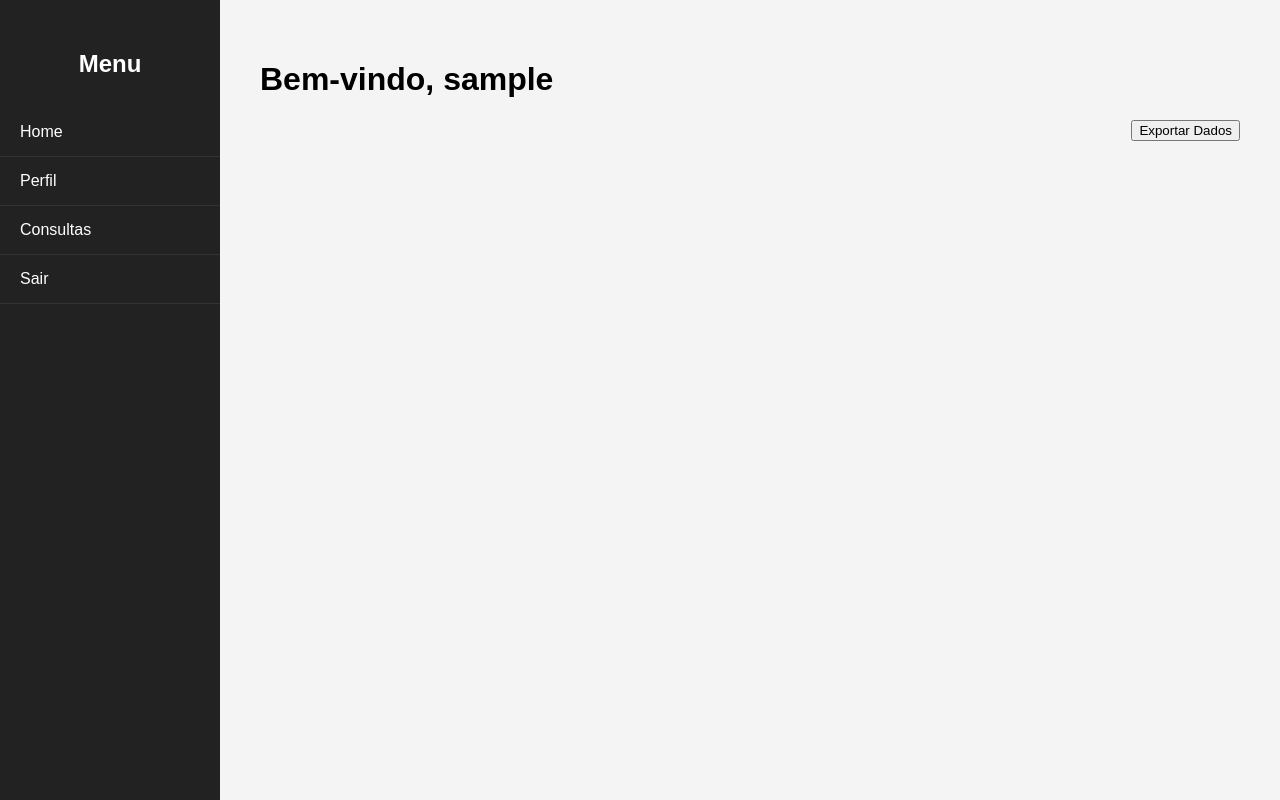
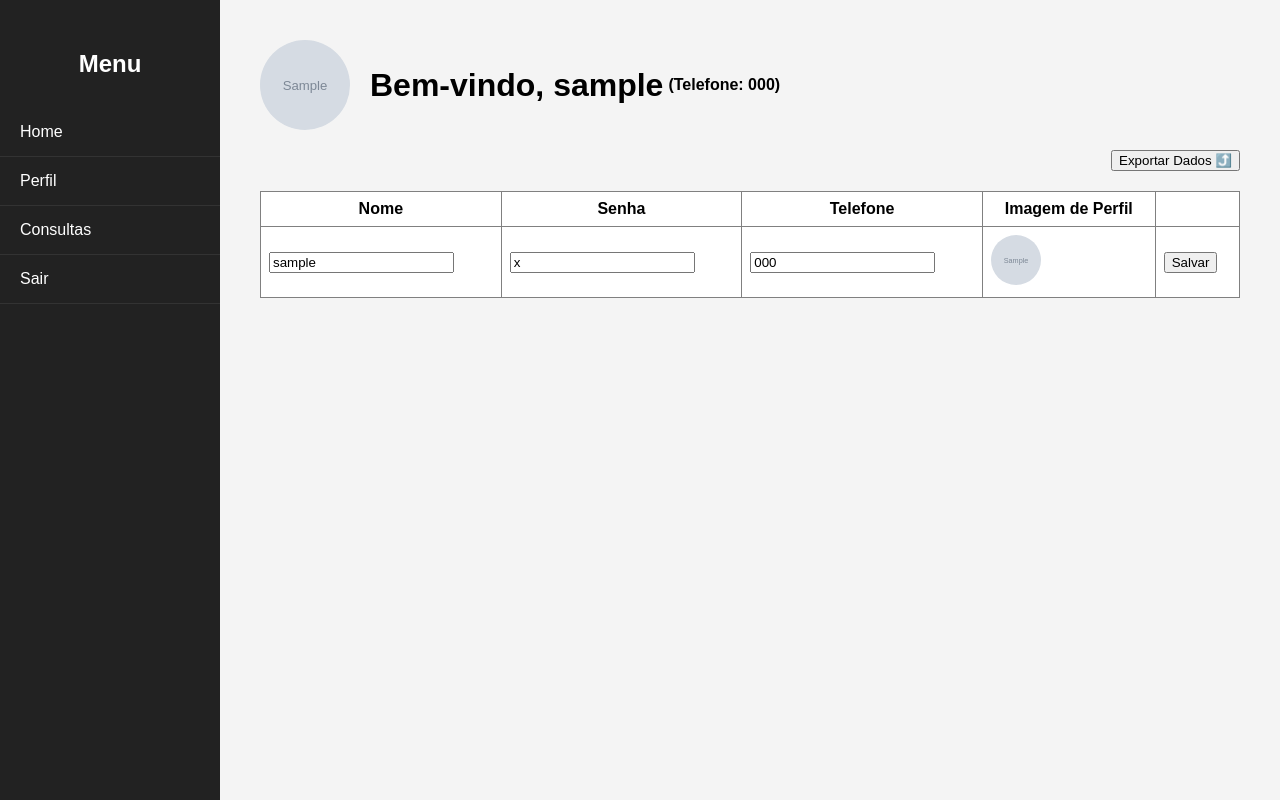
Before and after one commit to dankas/miau, a PHP site: page /home.php?section=perfil in a window 1280 px wide. Run offline with PHP 8.4, Linux system fonts and the light colour scheme; the visitor is signed in with stand-in values (Sample User, id 1); tables that the repository leaves empty or names only in its code hold one stand-in row (values such as "Sample post"); grey boxes marked "Sample" are stand-in pictures.

```diff
--- a/controllers/homecontroller.php
+++ b/controllers/homecontroller.php
@@ -6,7 +6,7 @@ require_once 'models/pet.php';
 require_once 'petscontroller.php';
 require_once 'userscontroller.php';
 $pets  = getPets($_SESSION['userId'], $pdo->prepare("SELECT * FROM pet JOIN tipo ON pet.tipoid = tipo.idtipo WHERE tutor = :id AND ativo = 1 ORDER BY datetimeregistro"));
-$users = getUser($_SESSION['userId'], $pdo->prepare("SELECT * FROM users WHERE iduser = :id"));
+$user = getUser($_SESSION['userId'], $pdo->prepare("SELECT * FROM users WHERE iduser = :id"));
 
 if ($_SERVER['REQUEST_METHOD'] === 'POST' && $_GET['action'] == 'exportJson' )  {
     $commitMessage = 'commit ' . date('Y-m-d H:i:s').'';
@@ -17,6 +17,16 @@ if ($_SERVER['REQUEST_METHOD'] === 'POST' && $_GET['action'] == 'exportJson' )
     $gitpushMessage = system(('git push origin master '));
     header('Location: home.php?section=home&message=Dados exportados com sucesso ' . $commitMessage. ' ' . $gitaddMessage . ' ' . $gitcommitMessage . ' ' . $gitpushMessage);
 
+}
+
+if ($_SERVER['REQUEST_METHOD'] === 'POST' && $_GET['action'] == 'updateUser') {
+    $user->setUsername($_POST['username']);
+    $user->setTelefone($_POST['telefone']);
+    $user->setImgprofile($_POST['imgprofile']);
+    $user->setPassword($_POST['password']);
+    updateUser($user,$pdo);
+    header('Location: home.php?section=home&message=Usuário atualizado com sucesso');
+    exit();
 }
 
 if ($_SERVER['REQUEST_METHOD'] === 'POST' && $_GET['action'] == 'addpet') {
@@ -36,14 +46,6 @@ if ($_SERVER['REQUEST_METHOD'] === 'POST' && $_GET['action'] == 'addpet') {
 
 if ($_SERVER['REQUEST_METHOD'] === 'POST' && $_GET['action'] == 'updatePet') {
 
-    // $pet = new Pet;
-    // $pet->setId($_POST['idpet']);
-    // $pet->setNome($_POST['nome']);
-    // $pet->setRace($_POST['race']);
-    // $pet->setBio($_POST['bio']);
-    // $pet->setNascimento($_POST['nascimento']);
-    // $pet->setTipo(($_POST['tipo'] === 'Gato' ) ? 1 : 2 );
-    // $pet->setTutor( $_SESSION['userId']);
     $pet = array_find($pets, fn($p) => $p->idpet == $_POST['idpet']);
     $pet->setNome($_POST['nome']);
     $pet->setRace($_POST['race']);
--- a/controllers/userscontroller.php
+++ b/controllers/userscontroller.php
@@ -9,6 +9,10 @@ function getUser($idtutor,$data) {
         echo "Erro ao buscar dados: " . $e->getMessage();
     }
 }
+function updateUser($user,$data) {
+    $user->atualizaDb($data);
+}
+
 function atualizaUsername($username,$iduser,$data) {
         $data->prepare("UPDATE users SET username = :username WHERE id = :id");
         $data->bindValue(":id",$iduser,PDO::PARAM_INT);
--- a/home.php
+++ b/home.php
@@ -53,15 +53,20 @@ require_once 'controllers/homecontroller.php';
     <?php  include 'partials/sidebarpartial.php';?>
     <div class="main-content">
             <?php if (isset($_GET['message'])): ?>
-                <div href="home.php" class="alert" style="background: #4CAF50; color: white; padding: 15px; border-radius: 5px;">
-                <p><?php echo $_GET['message']; ?></p>
+                <div class="alert" style="background:rgb(56, 179, 107); color: white; padding: 15px; border-radius: 5px;margin-top: 15px;margin-bottom: 15px;">
+                <p style="text-align: right;"> <a href="home.php" style="background: white; padding: 5px ; color: white; text-decoration: none;">❌</a></p>
+                <p><strong><?php echo $_GET['message']; ?></strong></p>
                 </div>
             <?php endif; ?>
+        <div style="display: flex; align-items: center; margin-bottom: 20px;">
+            <img src="assets/imgs/<?php echo $user->imgprofile; ?>" alt="Imagem de perfil" style="width: 90px; height: 90px; border-radius: 50%; object-fit: cover; margin-right: 20px;">
+            <h1 style="margin: 0;">Bem-vindo, <?php echo $user->username; ?></h1>
+            <p><strong style="margin: 5px;"> (Telefone: <?php echo $user->telefone; ?>)</strong></p>
+        </div>
 
-        <h1>Bem-vindo, <?php echo $users->username; ?></h1>
-        <div style="text-align: right;">
+        <div style="text-align: right; margin-bottom: 20px;">
             <form action="home.php?action=exportJson" method="post" style="display: inline;">
-            <button type="submit">Exportar Dados</button>
+            <button type="submit">Exportar Dados ⤴️</button>
             </form>
         </div>
         <?php
--- a/models/user.php
+++ b/models/user.php
@@ -6,7 +6,7 @@ class User {
     public private(set) string $username;
     public private(set) string $telefone;
     public private(set) string $imgprofile;
-    private $password;
+    public private(set) string $password;
 
     public function __construct()        {
 
@@ -32,7 +32,24 @@ class User {
     public function setPassword(string $password) {
         $this->password = $password;
     }
+    public function atualizaDb($pdo) {
+        try {
+            $data = $pdo->prepare("SELECT * FROM users");
+            $data->execute();
+        } catch (PDOException $e) {
+            error_log("Erro ao atualizar usuário: " . $e->getMessage());
+            return false;
+        }
+        $data = $pdo->prepare("UPDATE users SET username = :username, telefone = :telefone, imgprofile = :imgprofile, password = :password WHERE iduser = :id");
+        $data->bindValue(":id", $this->iduser, PDO::PARAM_INT);
+        $data->bindValue(":username", $this->username);
+        $data->bindValue(":telefone", $this->telefone);
+        $data->bindValue(":imgprofile", $this->imgprofile);
+        $data->bindValue(":password", $this->password);
+        $data->execute();
 
+
+    }
 }
 
 ?>
--- a/partials/perfilpartial.php
+++ b/partials/perfilpartial.php
@@ -0,0 +1,25 @@
+        <table border="1" cellpadding="8" cellspacing="0" style="background:#fff; border-collapse:collapse; width:100%;">
+            <thead>
+                <tr>
+                    <th>Nome</th>
+                    <th>Senha</th>
+                    <th>Telefone</th>
+                    <th>Imagem de Perfil</th>
+                    <th></th>
+                </tr>
+            </thead>
+            <tbody>
+                <tr>
+                    <form action="home.php?action=updateUser" method="post">
+                    <td><input type='text' name='username' value='<?php echo $user->username; ?>'></td>
+                    <td><input type='text' name='password' value='<?php echo $user->password; ?>'></td>
+                    <td><input type='text' name='telefone' value='<?php echo $user->telefone; ?>'></td>
+                    <td><img src="assets/imgs/<?php echo $user->imgprofile; ?>" alt="Imagem de perfil" style="width: 50px; height: 50px; border-radius: 50%; object-fit: cover;"></td>
+                    <td>
+                            <input type="hidden" name="id" value="<?php echo $user->iduser; ?>">
+                            <input type="hidden" name="imgprofile" value="<?php echo $user->imgprofile; ?>">
+                            <button type="submit">Salvar</button>
+                    </td>
+                    </form>
+                </tr>
+            </tbody>
```
Also changed, not shown: assets/imgs/users.png (added), models/vacinas.php (renamed from models/pet copy 2.php).
